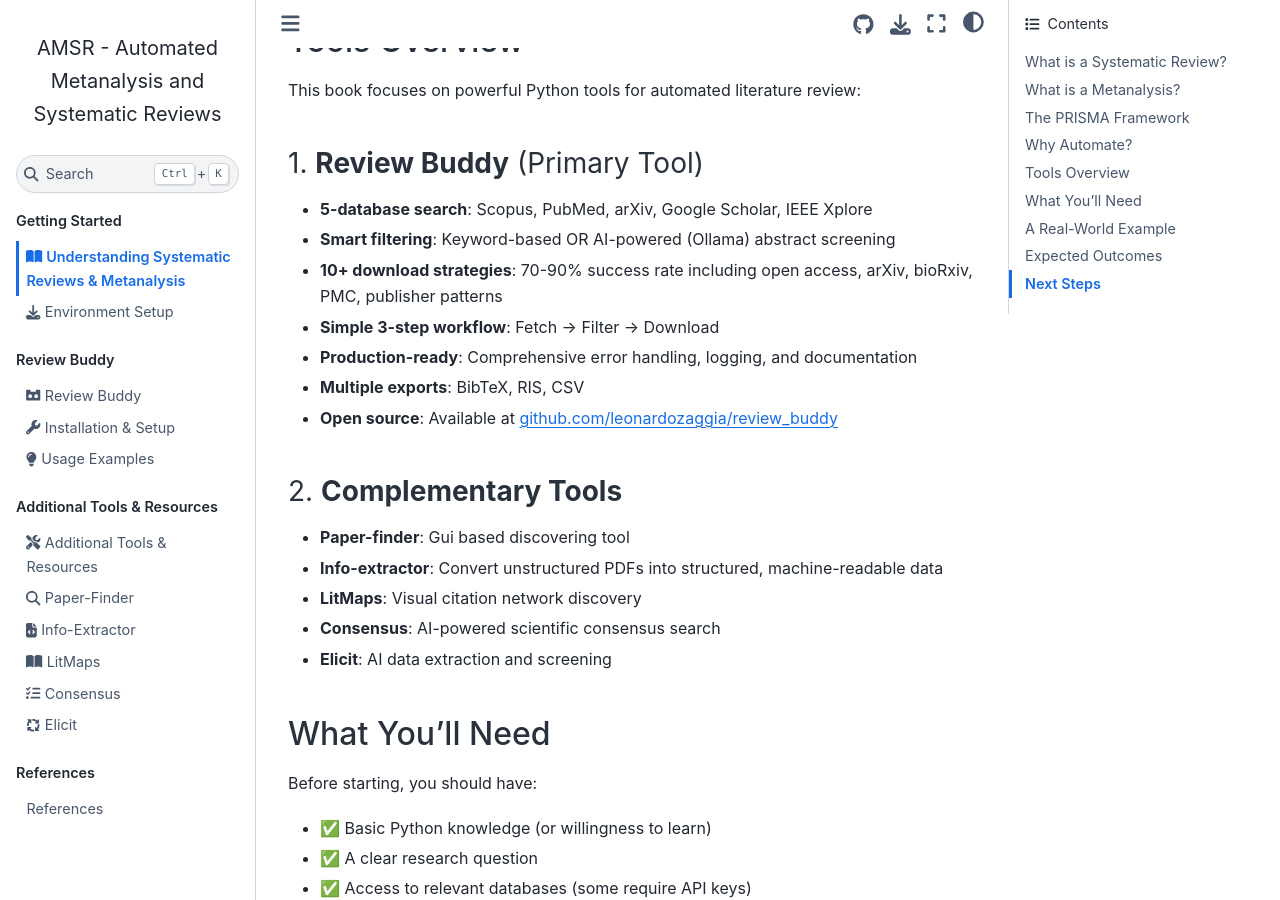
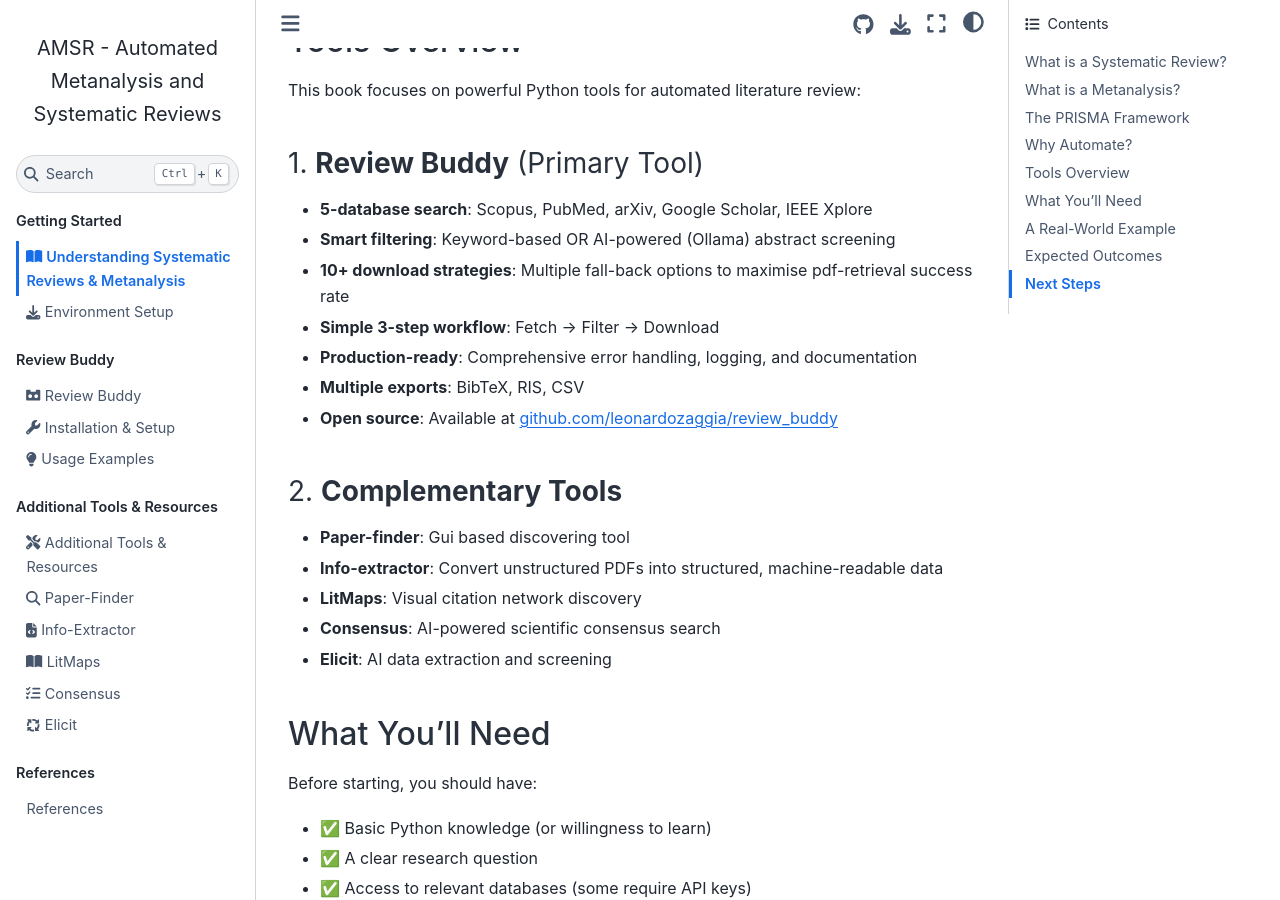
Before and after one commit to leonardozaggia/automated_systematic_literature_search, a Jupyter Book: the page built from book/introduction/0_Introduction.md, in a window 1280 px wide and 900 px high, scrolled down 3141 px. Built offline with Jupyter Book 1.0.4 settings and Sphinx 7.4.7 and the Sphinx Book theme 1.1.4, drawn with Linux system fonts in a browser that asks for light colours.

Commit message:
rephrasing

```diff
--- a/book/introduction/0_Introduction.md
+++ b/book/introduction/0_Introduction.md
@@ -120,7 +120,7 @@
 ### 1. **Review Buddy** (Primary Tool)
 - **5-database search**: Scopus, PubMed, arXiv, Google Scholar, IEEE Xplore
 - **Smart filtering**: Keyword-based OR AI-powered (Ollama) abstract screening
-- **10+ download strategies**: 70-90% success rate including open access, arXiv, bioRxiv, PMC, publisher patterns
+- **10+ download strategies**: Multiple fall-back options to maximise pdf-retrieval success rate
 - **Simple 3-step workflow**: Fetch → Filter → Download
 - **Production-ready**: Comprehensive error handling, logging, and documentation
 - **Multiple exports**: BibTeX, RIS, CSV
```
Also changed, not shown: book/introduction.md (+1 -1 lines).
